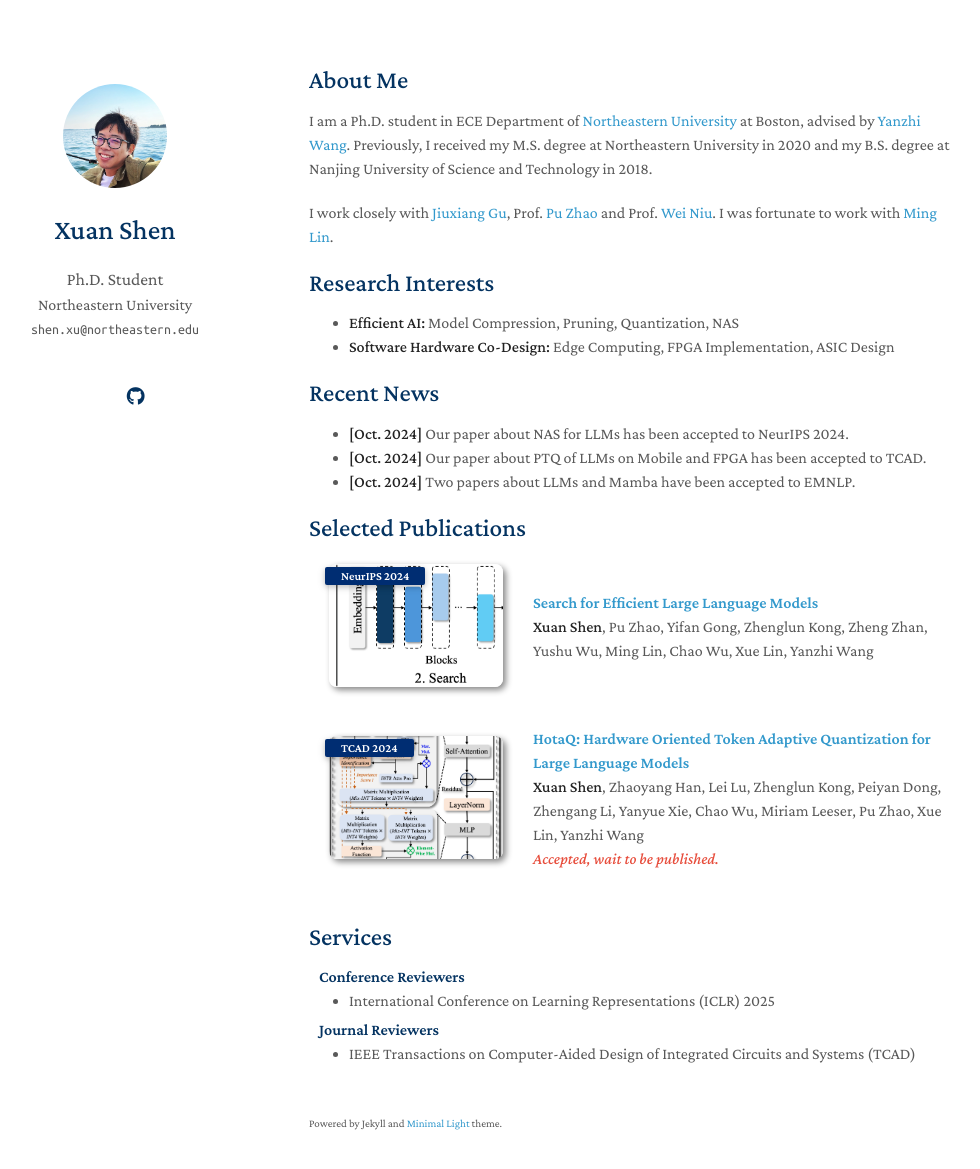
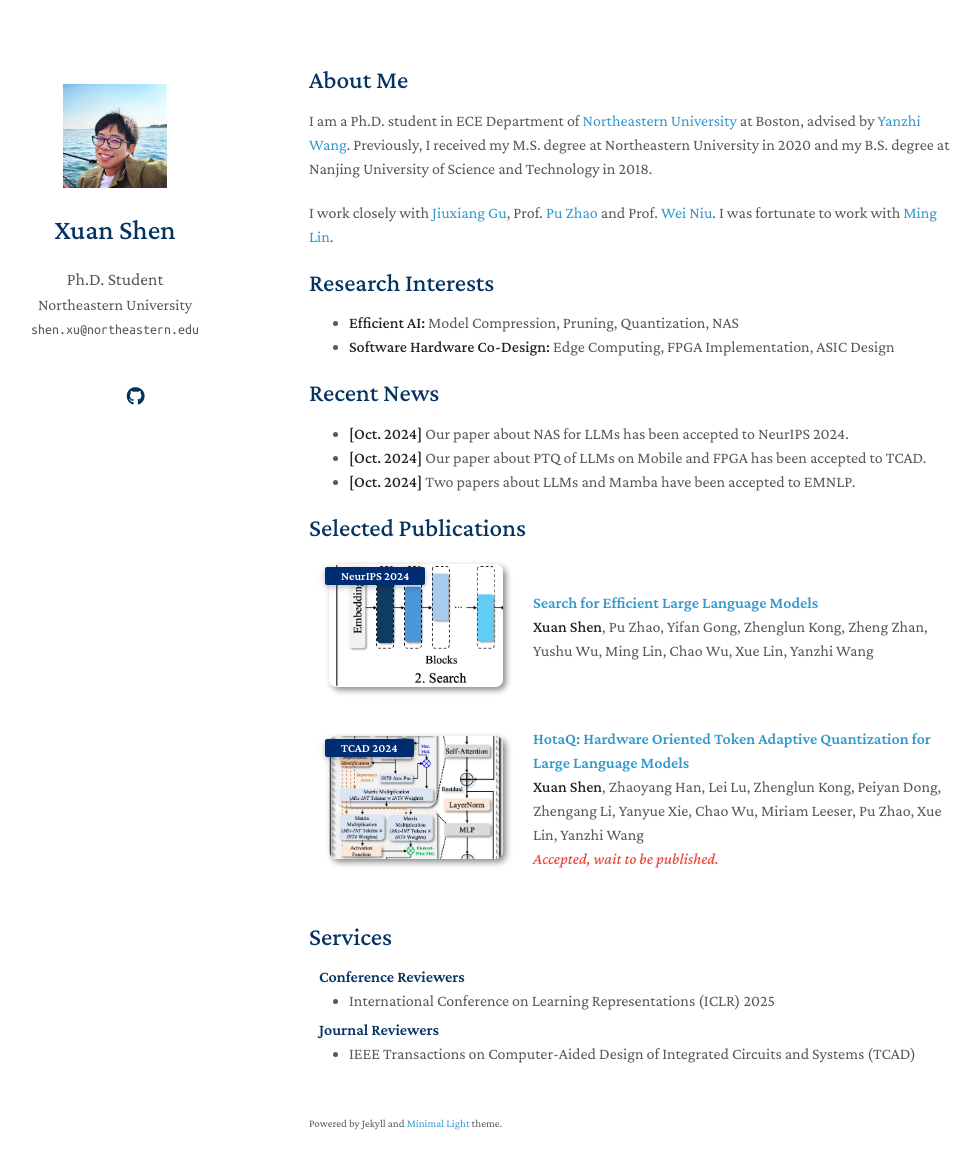
Before and after one commit to shawnricecake/shawnricecake.github.io, a Jekyll site: the page built from index.md, in a window 1280 px wide and 1204 px high. Shown: the top 1169 px of the window, without its empty margins (161-1141 px from the left). Built offline with Jekyll 4.4.1, drawn with Linux system fonts in a browser that asks for light colours; a style sheet for code colours, icons or effects is not loaded; our own code applies the rules of GitHub Pages for plain Markdown files.

Commit message:
Update minimal-light.scss

```diff
--- a/_sass/minimal-light.scss
+++ b/_sass/minimal-light.scss
@@ -207,7 +207,7 @@
     }
 
     .image.avatar {
-      border-radius: 100%;
+      border-radius: 0%;
     }
 
       .image.avatar:before {
@@ -215,7 +215,7 @@
       }
 
       .image.avatar img {
-        border-radius: 100%;
+        border-radius: 0%;
         width: 45%;
         padding: 20px;
         // border: 1px solid #ddd;
@@ -499,7 +499,7 @@
 
 
    .image.avatar img {
-        border-radius: 100%;
+        border-radius: 0%;
         width: 117px;
         padding:20px;
       }
@@ -555,7 +555,7 @@
   }
 
   .image.avatar img {
-      border-radius: 100%;
+      border-radius: 0%;
       width: 95px;
       padding:20px;
   }
```
